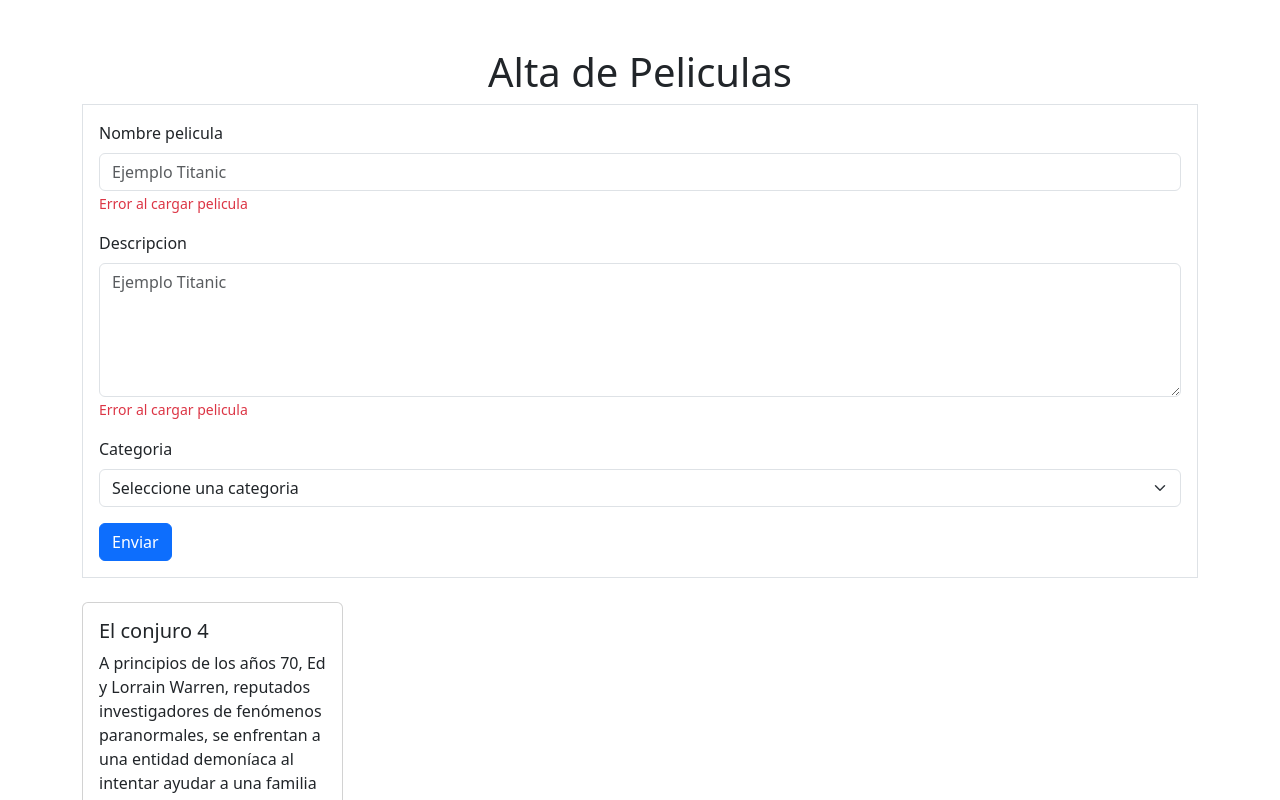
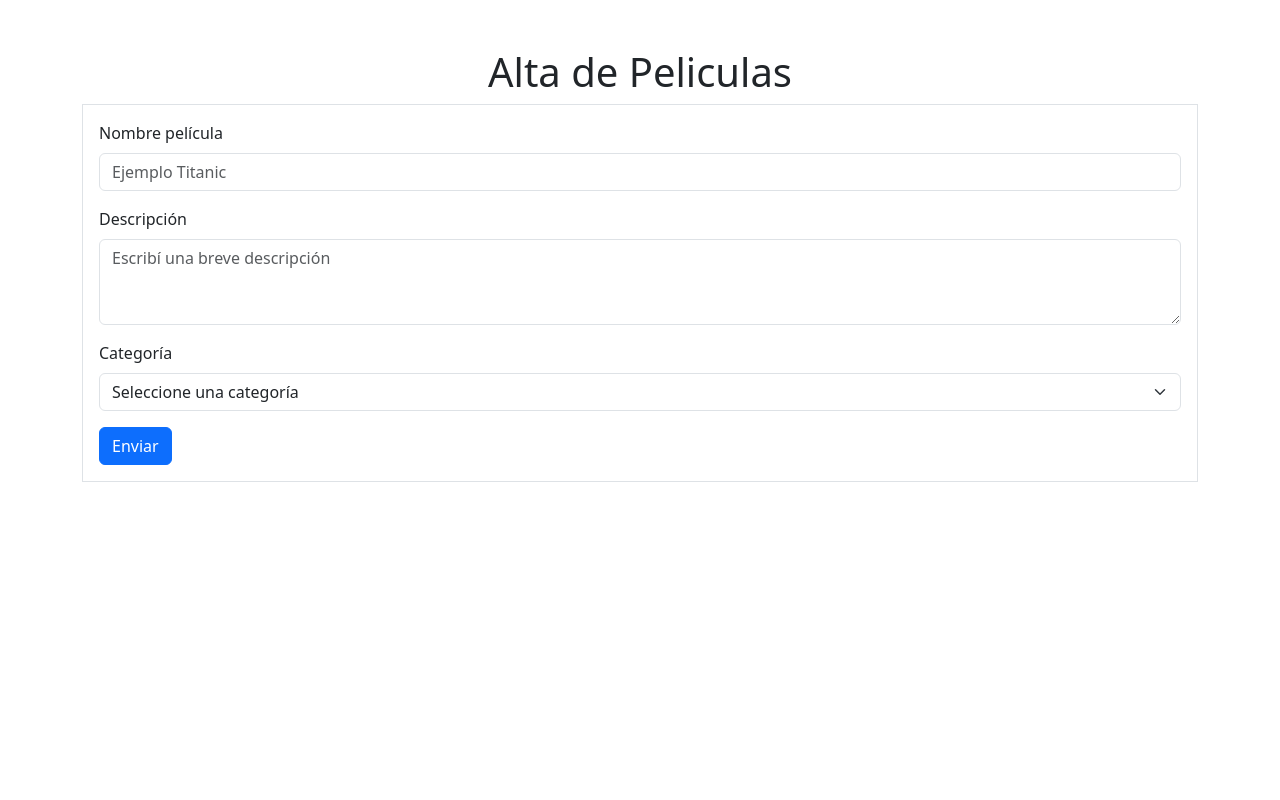
Before and after one commit to basiliomartinez/AltadePeliculas-React, a React (Vite) app: page / in a window 1280 px wide. Shown: the top 800 px of the page. Built offline with nearby package versions, Linux system fonts and the light colour scheme.

Commit message:
Trabajamos con el local storage

```diff
--- a/src/components/CardPelicula.jsx
+++ b/src/components/CardPelicula.jsx
@@ -1,16 +1,16 @@
 import { Card, Col } from "react-bootstrap";
 
-const CardPelicula = () => {
+const CardPelicula = ({pelicula}) => {
     return (
         <Col>
          <Card >
       <Card.Body>
-        <Card.Title>El conjuro 4</Card.Title>
+        <Card.Title>{pelicula.nombrePelicula}</Card.Title>
         <Card.Text>
-     A principios de los años 70, Ed y Lorrain Warren, reputados investigadores de fenómenos paranormales, se enfrentan a una entidad demoníaca al intentar ayudar a una familia que está siendo aterrorizada por una presencia oscura en su aislada granja.
+  {pelicula.descripcion}
         </Card.Text>
         <Card.Text>
-            Categoria: Terror
+        {pelicula.categoria}
         </Card.Text>
       </Card.Body>
     </Card>
--- a/src/components/FormularioPelicula.jsx
+++ b/src/components/FormularioPelicula.jsx
@@ -1,40 +1,111 @@
 import { Form, Button } from "react-bootstrap";
 import GrillaPeliculas from "./GrillaPeliculas";
+import { useForm } from "react-hook-form";
+import { useEffect, useState } from "react";
+
 
 const FormularioPelicula = () => {
+const peliculasLocalStorage= JSON.parse(localStorage.getItem('peliculasKey')) || [] //leer
+
+    const [peliculas, setPeliculas]= useState([])
+  const {
+    register,
+    handleSubmit,
+    formState: { errors },
+    reset
+  } = useForm();
+
+useEffect (()=>{
+    localStorage.setItem('peliculasKey', JSON.stringify(peliculas))
+}) //guardar
+
+  const posteriorValidacion = (pelicula) => {
+    //todo agregar al objeto pelicula un id unico
+    pelicula.id= crypto.randomUUID()
+       console.log(pelicula);
+       reset()
+       setPeliculas ([...peliculas, pelicula])
+
+  };
+
   return (
     <section>
-            <Form className="border p-3">
+      <Form className="border p-3" onSubmit={handleSubmit(posteriorValidacion)}>
+        {/* NOMBRE */}
         <Form.Group className="mb-3">
-        <Form.Label>Nombre pelicula</Form.Label>
-        <Form.Control type="text" placeholder="Ejemplo Titanic" />
+          <Form.Label>Nombre película</Form.Label>
+          <Form.Control
+            type="text"
+            placeholder="Ejemplo Titanic"
+            {...register("nombrePelicula", {
+              required: "El nombre de la película es un dato obligatorio",
+              minLength: {
+                value: 2,
+                message:
+                  "El nombre de la película debe tener como mínimo 2 caracteres",
+              },
+              maxLength: {
+                value: 100,
+                message:
+                  "El nombre de la película debe tener como máximo 100 caracteres",
+              },
+            })}
+          />
           <Form.Text className="text-danger">
-          Error al cargar pelicula
+            {errors.nombrePelicula?.message}
           </Form.Text>
         </Form.Group>
 
+        {/* DESCRIPCION */}
         <Form.Group className="mb-3">
-        <Form.Label>Descripcion</Form.Label>
-        <Form.Control type="text" placeholder="Ejemplo Titanic" as="textarea" rows={5} />
+          <Form.Label>Descripción</Form.Label>
+          <Form.Control
+            as="textarea"
+            rows={3}
+            placeholder="Escribí una breve descripción"
+            {...register("descripcion", {
+              required: "La descripción de la película es un dato obligatorio",
+              minLength: {
+                value: 15,
+                message:
+                  "La descripción debe tener como mínimo 15 caracteres",
+              },
+              maxLength: {
+                value: 250,
+                message:
+                  "La descripción debe tener como máximo 250 caracteres",
+              },
+            })}
+          />
           <Form.Text className="text-danger">
-          Error al cargar pelicula
+            {errors.descripcion?.message}
           </Form.Text>
         </Form.Group>
 
-      <Form.Group className="mb-3" controlId="formBasicPassword">
-        <Form.Label>Categoria</Form.Label>
-     <Form.Select aria-label="Default select example">
-      <option>Seleccione una categoria</option>
+        {/* CATEGORIA */}
+        <Form.Group className="mb-3">
+          <Form.Label>Categoría</Form.Label>
+          <Form.Select
+            {...register("categoria", {
+              required: "La categoria de la pelicula es un dato oblogatorio",
+            })}
+          >
+            <option value="">Seleccione una categoría</option>
             <option value="Terror">Terror</option>
             <option value="Comedia">Comedia</option>
             <option value="Aventura">Aventura</option>
           </Form.Select>
+          <Form.Text className="text-danger">
+            {errors.categoria?.message}
+          </Form.Text>
         </Form.Group>
+
         <Button variant="primary" type="submit">
           Enviar
         </Button>
       </Form>
-<GrillaPeliculas></GrillaPeliculas>
+
+      <GrillaPeliculas  peliculas= {peliculas}/>
     </section>
   );
 };
--- a/src/components/GrillaPeliculas.jsx
+++ b/src/components/GrillaPeliculas.jsx
@@ -1,10 +1,13 @@
 import{Row} from"react-bootstrap"
 import CardPelicula from "./CardPelicula";
 
-const GrillaPeliculas = () => {
+const GrillaPeliculas = ({peliculas}) => {
     return (
               <Row xs={1} md={2} lg={4} className="mt-4 gap-3">
-       <CardPelicula></CardPelicula>
+                {
+                    peliculas.map((peliculas)=><CardPelicula key={peliculas.id} pelicula={peliculas}></CardPelicula>)
+                }
+
 
       </Row>
     );
```
Lines whose indentation alone changed are shown as unchanged.
